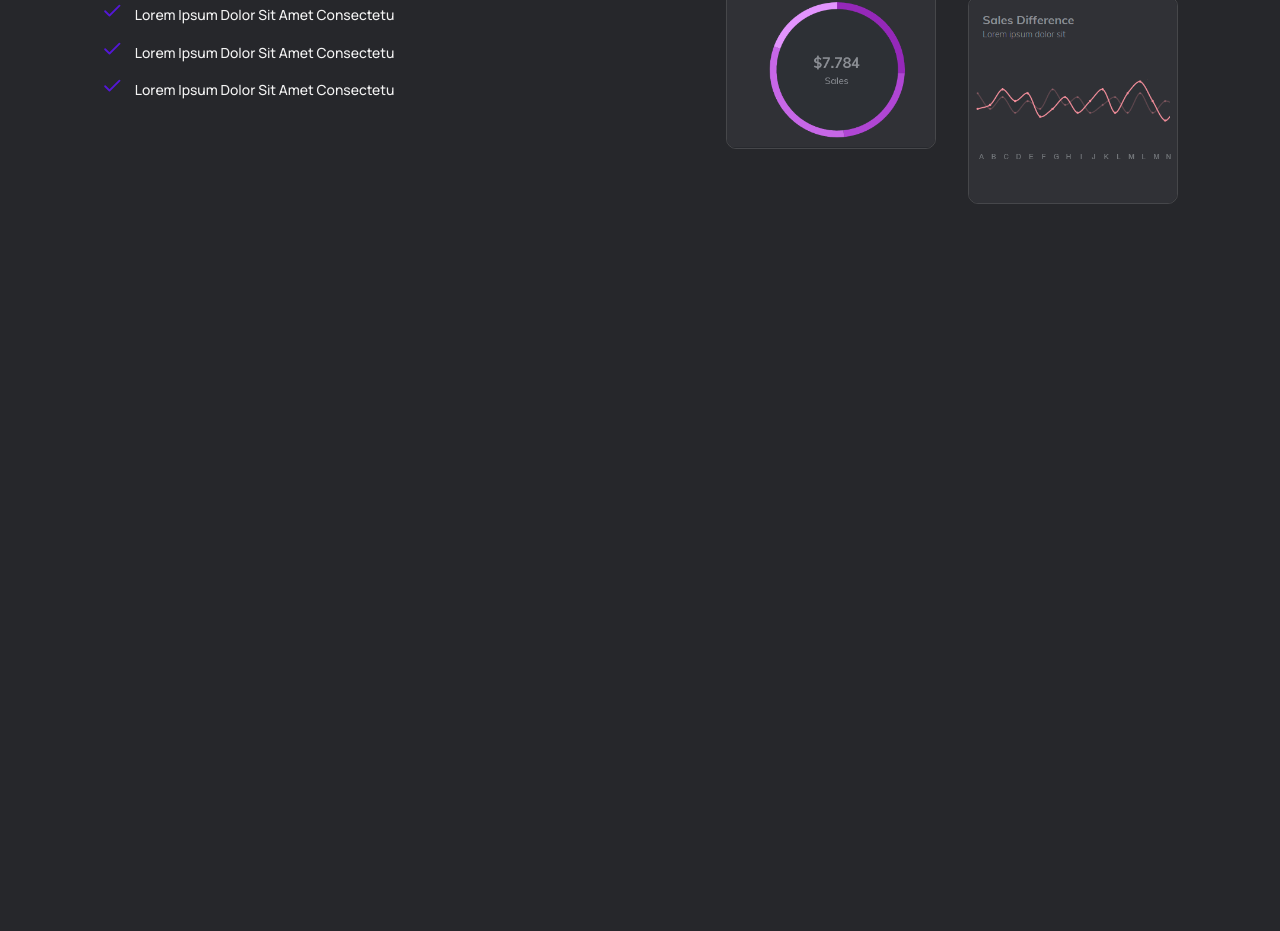
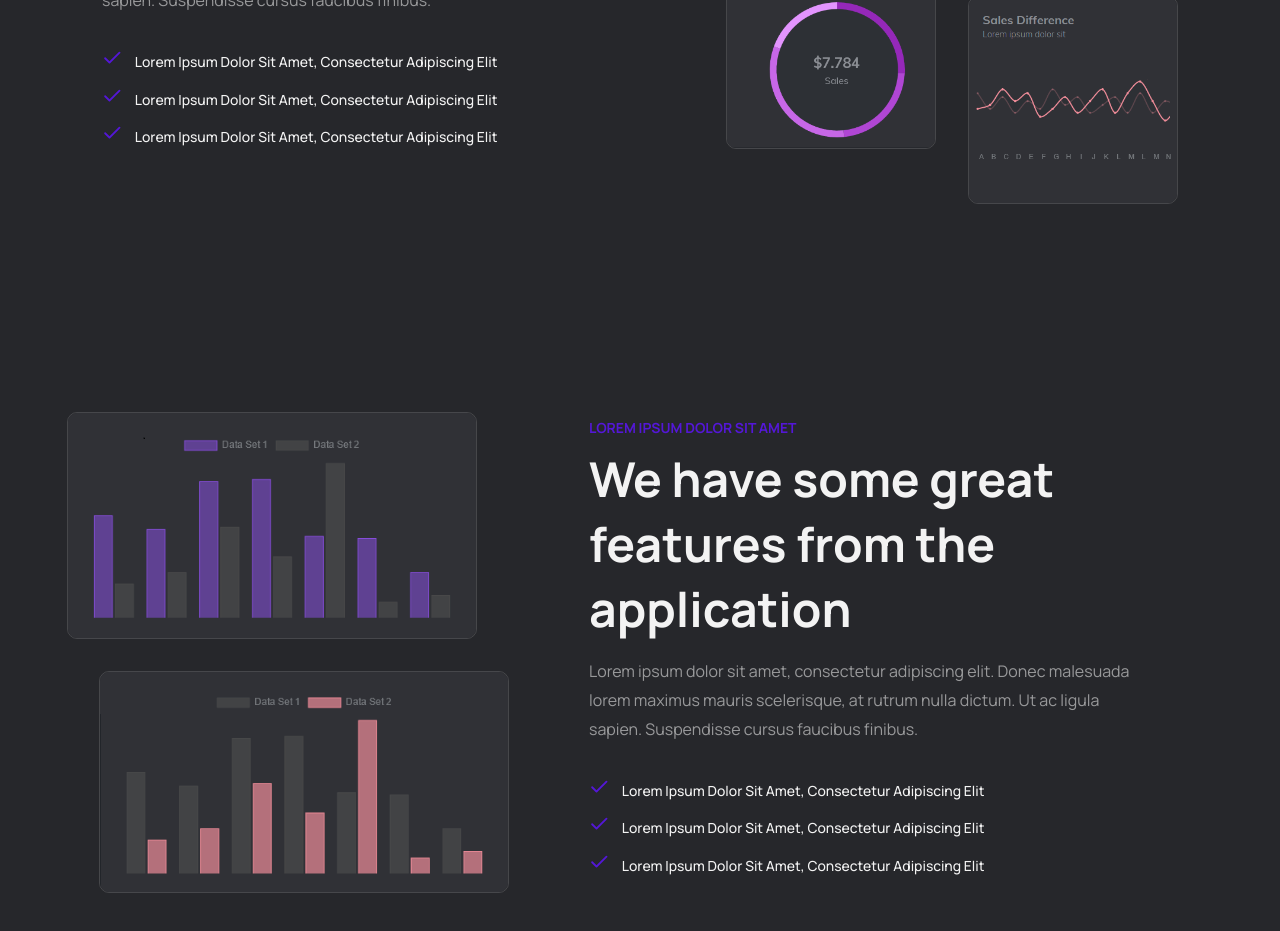
Before and after one commit to jonathafernandes/insight-cast, a React (Vite) app: page / in a window 1280 px wide. Shown: the part 1800-2731 px from the top of the page. Before the commit the page ends 2292 px from the top, so only its background shows below. Built offline with nearby package versions, Linux system fonts and the light colour scheme.

Commit message:
create section two

```diff
--- /dev/null
+++ b/src/components/features/ContentText.jsx
@@ -0,0 +1,43 @@
+import { Check } from '@phosphor-icons/react';
+
+import PropTypes from 'prop-types';
+import styles from '../sass/Features.module.sass';
+
+export function ContentText(props) {
+    return (
+        <div className={styles.contentText}>
+            <span>{props.subtitle}</span>
+            <h2>{props.title}</h2>
+            <p>{props.content}</p>
+            <ul>
+                <li>
+                    <Check size={20} weight="bold" />
+                    <span>
+                        {props.listItemOne}
+                    </span>
+                </li>
+                <li>
+                    <Check size={20} weight="bold" />
+                    <span>
+                        {props.listItemTwo}
+                    </span>
+                </li>
+                <li>
+                    <Check size={20} weight="bold" />
+                    <span>
+                        {props.listItemThree}
+                    </span>
+                </li>
+            </ul>
+        </div>
+    )
+}
+
+ContentText.propTypes = {
+    subtitle: PropTypes.string,
+    title: PropTypes.string,
+    content: PropTypes.string,
+    listItemOne: PropTypes.string,
+    listItemTwo: PropTypes.string,
+    listItemThree: PropTypes.string,
+}
--- a/src/components/features/Features.jsx
+++ b/src/components/features/Features.jsx
@@ -4,50 +4,49 @@ import feature1 from '../../assets/images/feature1.e0027e8f.jpg';
 import feature2 from '../../assets/images/feature2.7379c11f.jpg';
 import feature3 from '../../assets/images/feature3.552ca605.jpg';
 import feature4 from '../../assets/images/feature4.f680f503.jpg';
-import { Check } from '@phosphor-icons/react';
+import feature5 from '../../assets/images/feature5.e0027e8f.jpeg';
+import feature6 from '../../assets/images/feature6.e0027e8f.jpeg';
+
+import { ContentText } from './ContentText';
 
 export function Features() {
     return (
         <div className={styles.content}>
             <section className={styles.one}>
-                <div className={styles.contentText}>
-                    <span>Lorem ipsum dolor sit</span>
-                    <h2>Lorem ipsum dolor sit amet</h2>
-                    <p>Lorem ipsum dolor sit amet consectetur adipisicing elit. Sequi nostrum, praesentium consectetur voluptatem vitae natus consequuntur modi esse.</p>
-                    <ul>
-                        <li>
-                            <Check size={20} weight="bold" />
-                            <span>
-                                Lorem ipsum dolor sit amet consectetu
-                            </span>
-                        </li>
-                        <li>
-                            <Check size={20} weight="bold" />
-                            <span>
-                                Lorem ipsum dolor sit amet consectetu
-                            </span>
-                        </li>
-                        <li>
-                            <Check size={20} weight="bold" />
-                            <span>
-                                Lorem ipsum dolor sit amet consectetu
-                            </span>
-                        </li>
-                    </ul>
-                </div>
+                <ContentText
+                    subtitle="Lorem ipsum dolor sit amet"
+                    title="We have some great features from the application"
+                    content="Lorem ipsum dolor sit amet, consectetur adipiscing elit. Donec malesuada lorem maximus mauris scelerisque, at rutrum nulla dictum. Ut ac ligula sapien. Suspendisse cursus faucibus finibus. "
+                    listItemOne="Lorem ipsum dolor sit amet, consectetur adipiscing elit"
+                    listItemTwo="Lorem ipsum dolor sit amet, consectetur adipiscing elit"
+                    listItemThree="Lorem ipsum dolor sit amet, consectetur adipiscing elit"
+                />
                 <div className={styles.contentImages}>
                     <div>
                         <img src={feature1} alt="" />
                         <img src={feature2} alt="" />
                     </div>
                     <div>
-                        <img className={styles.imgTwo} src={feature3} alt="" />
+                        <img className={styles.imgThree} src={feature3} alt="" />
                         <img src={feature4} alt="" />
                     </div>
                 </div>
             </section>
             <section className={styles.two}>
-
+                <ContentText
+                    subtitle="Lorem ipsum dolor sit amet"
+                    title="We have some great features from the application"
+                    content="Lorem ipsum dolor sit amet, consectetur adipiscing elit. Donec malesuada lorem maximus mauris scelerisque, at rutrum nulla dictum. Ut ac ligula sapien. Suspendisse cursus faucibus finibus. "
+                    listItemOne="Lorem ipsum dolor sit amet, consectetur adipiscing elit"
+                    listItemTwo="Lorem ipsum dolor sit amet, consectetur adipiscing elit"
+                    listItemThree="Lorem ipsum dolor sit amet, consectetur adipiscing elit"
+                />
+                <div className={styles.contentImages}>
+                    <div>
+                        <img src={feature5} alt="" />
+                        <img className={styles.imgSix} src={feature6} alt="" />
+                    </div>
+                </div>
             </section>
         </div>
     )
--- a/src/components/sass/Features.module.sass
+++ b/src/components/sass/Features.module.sass
@@ -62,5 +62,18 @@
                     max-width: 210px
                     @include mixins.border-radius
 
-            .imgTwo
+            .imgThree
                 margin-top: 7rem
+
+    section.two
+        flex-direction: row-reverse
+        gap: 5rem
+        .contentImages
+            div
+                img
+                    width: 100%
+                    max-width: 410px
+                    @include mixins.border-radius
+
+            .imgSix
+                margin-left: 2rem
```
Also changed, not shown: src/assets/images/feature5.e0027e8f.jpeg (added), src/assets/images/feature6.e0027e8f.jpeg (added).
